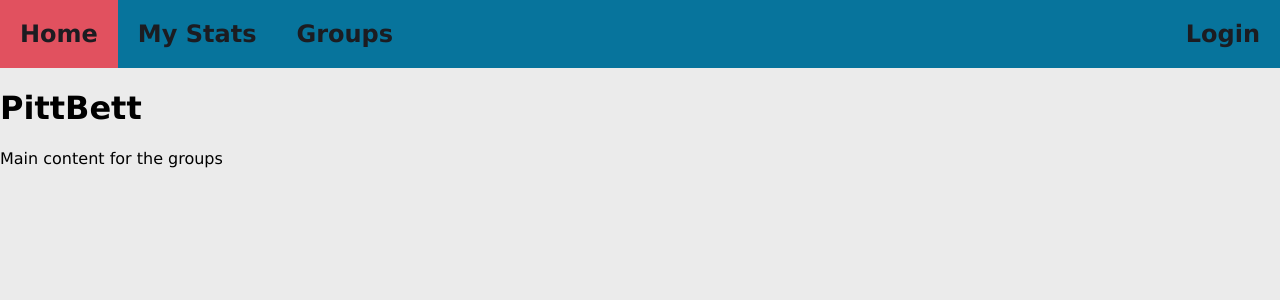
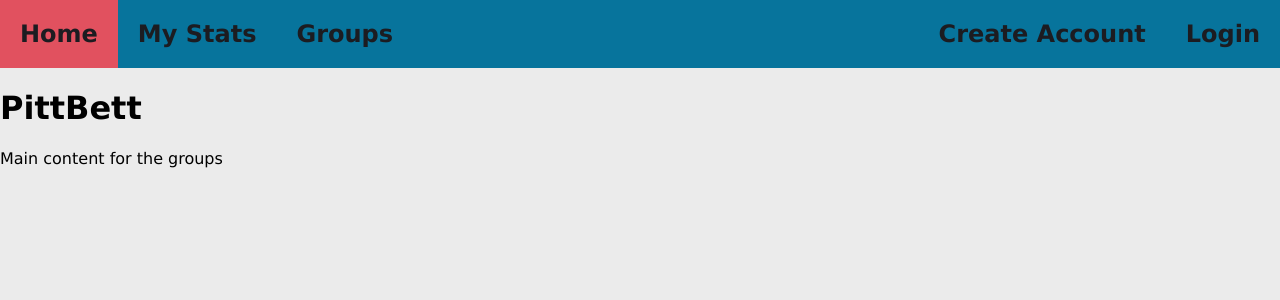
Before and after one commit to andrewimredy/1520website, a Flask app: page /groups in a window 1280 px wide. Shown: the top 300 px of the page. Run offline with Flask 2, Linux system fonts and the light colour scheme.

Commit message:
Added signup button to nav bar

```diff
--- a/templates/_base.html
+++ b/templates/_base.html
@@ -15,6 +15,7 @@
                     <a class="navbar__user" href="/auth/logout">Logout</a>
                 {% else %}
                     <a class="navbar__user" href="/auth/login">Login</a>
+                    <a class="navbar__user" href="/auth/signup">Create Account</a>
                 {% endif %}
             </ul>
         </nav>
```
Also changed, not shown: 4 other files.
